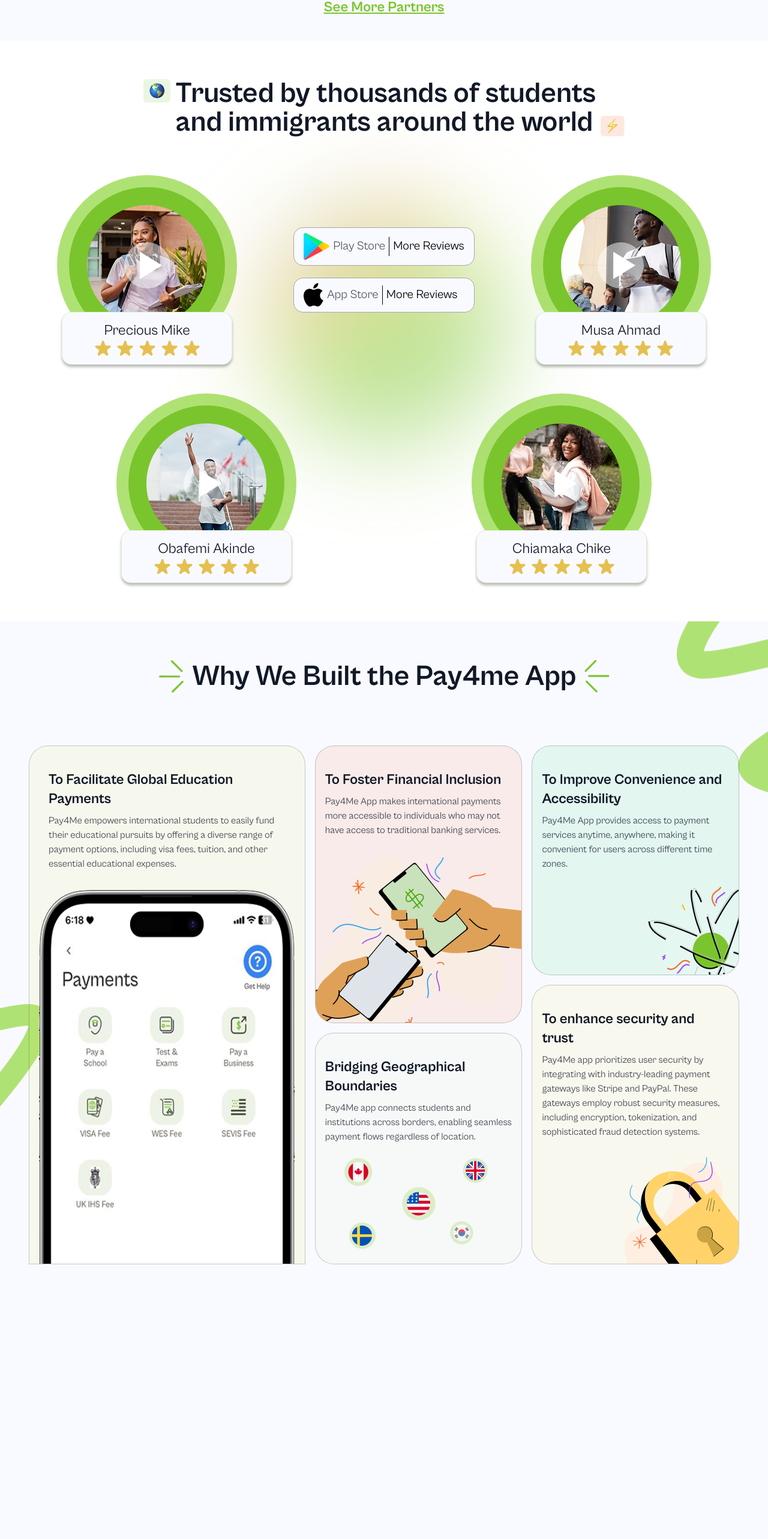
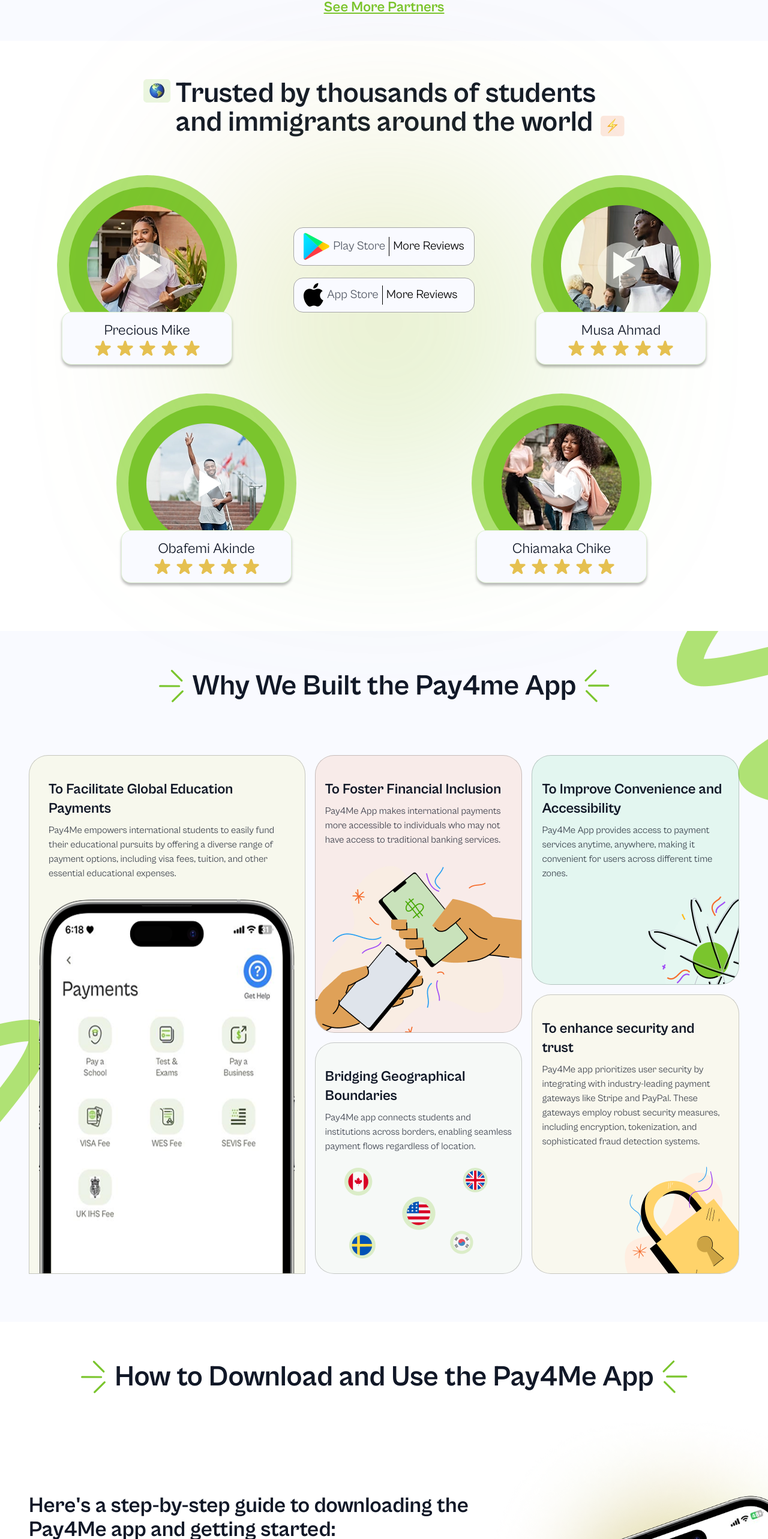
Before and after one commit to abdullmustyy/pay4me, a Vue app: page / in a window 1280 px wide. Shown: the part 1501-4067 px from the top of the page at 60% size. Before the commit the page ends 3673 px from the top, so only its background shows below. Built offline with nearby package versions, Linux system fonts and the light colour scheme.

Commit message:
chore: add how to download pay4me section

```diff
--- a/src/lib/constants.ts
+++ b/src/lib/constants.ts
@@ -17,3 +17,12 @@
   { name: 'providus', logo: Providus },
   { name: 'monnify', logo: Monnify },
 ]
+
+export const downloadSteps = [
+  {
+    id: 1,
+    step: 'Locate the App Store on your device: Open the App Store app for iOS users, and the Google Play Store app for Android users.',
+  },
+  { id: 2, step: 'Download the official Pay4Me app from the App Store or Google Play Store.' },
+  { id: 3, step: 'Open the Pay4Me app and create an account. Then you are ready to go!' },
+]
--- a/src/views/HomeView.vue
+++ b/src/views/HomeView.vue
@@ -7,7 +7,7 @@
 import StoreBadge from '@/components/StoreBadge.vue'
 import StudentFrame from '@/components/StudentFrame.vue'
 import WhyCard from '@/components/WhyCard.vue'
-import { companies } from '@/lib/constants'
+import { companies, downloadSteps } from '@/lib/constants'
 </script>
 
 <template>
@@ -68,7 +68,8 @@
   </header>
 
   <main>
-    <section class="grid gap-16 bg-white px-12 py-16">
+    <!--------------------------- Students section ----------------------------->
+    <section class="grid gap-16 bg-white px-12 pt-16 pb-20">
       <div class="flex justify-center gap-2">
         <img src="/src/assets/images/webps/globe-bg.webp" alt="" class="self-start" />
         <h2 class="text-5xl font-bold">
@@ -91,7 +92,7 @@
             <img :src="Musa" alt="" />
           </StudentFrame>
           <div
-            class="absolute top-12 size-100 rounded-full bg-linear-[148.79deg,rgba(122,197,45,0.5)_12.9%,rgba(236,135,78,0.5)_29.15%,rgba(173,221,28,0.5)_41.54%,rgba(122,197,45,0.5)_54.7%,rgba(122,197,45,0.5)_70.18%,rgba(122,197,45,0.5)_87.21%] blur-[80px]"
+            class="absolute top-12 size-100 rounded-full bg-linear-[148.79deg,rgba(122,197,45,0.5)_12.9%,rgba(236,135,78,0.5)_29.15%,rgba(173,221,28,0.5)_41.54%,rgba(122,197,45,0.5)_54.7%,rgba(122,197,45,0.5)_70.18%,rgba(122,197,45,0.5)_87.21%] blur-[164px]"
           />
         </div>
 
@@ -106,7 +107,10 @@
       </div>
     </section>
 
-    <section class="bg-[url(@/assets/images/pngs/line-3.png),url(@/assets/images/pngs/line-4.png)] bg-no-repeat bg-position-[100%_-20%,left_60%] grid gap-16 px-12 py-16">
+    <!--------------------------- Why Pay4Me section ----------------------------->
+    <section
+      class="bg-[url(@/assets/images/pngs/line-3.png),url(@/assets/images/pngs/line-4.png)] bg-no-repeat bg-position-[100%_-20%,left_60%] grid gap-16 px-12 pt-16 pb-20"
+    >
       <SectionHeading heading="Why We Built the Pay4me App" />
 
       <div class="flex gap-4">
@@ -122,7 +126,7 @@
           </WhyCard>
         </div>
 
-        <div class="flex-3/10 flex flex-col space-y-4">
+        <div class="flex-3/10 flex flex-col gap-4">
           <WhyCard
             heading="To Foster Financial Inclusion"
             description="Pay4Me App makes international payments more accessible to individuals who may not have access to traditional banking services."
@@ -159,7 +163,7 @@
           </WhyCard>
         </div>
 
-        <div class="flex-3/10 space-y-4">
+        <div class="flex-3/10 flex flex-col gap-4">
           <WhyCard
             heading="To Improve Convenience and Accessibility"
             description="Pay4Me App provides access to payment services anytime, anywhere, making it convenient for users across different time zones."
@@ -181,5 +185,31 @@
         </div>
       </div>
     </section>
+
+    <!--------------------------- How to use Pay4Me section ----------------------------->
+    <section class="bg-white pl-12 pt-16">
+      <SectionHeading heading="How to Download and Use the Pay4Me App" class="pr-12" />
+
+      <div class="flex items-center">
+        <div class="flex flex-col gap-12 w-3/5">
+          <h3 class="text-4xl font-bold">
+            Here's a step-by-step guide to downloading the Pay4Me app and getting started:
+          </h3>
+          <ul class="flex flex-col gap-8">
+            <li
+              v-for="{ id, step } in downloadSteps"
+              :key="id"
+              class="border-l-4 border-primary pl-4 text-[1.6875rem] text-foreground/80"
+            >
+              {{ step }}
+            </li>
+          </ul>
+        </div>
+
+        <div class="w-2/5">
+          <img src="/src/assets/images/pngs/pay4me-download-mockup.png" alt="" />
+        </div>
+      </div>
+    </section>
   </main>
 </template>
```
Also changed, not shown: src/assets/images/pngs/pay4me-download-mockup.png (added).
